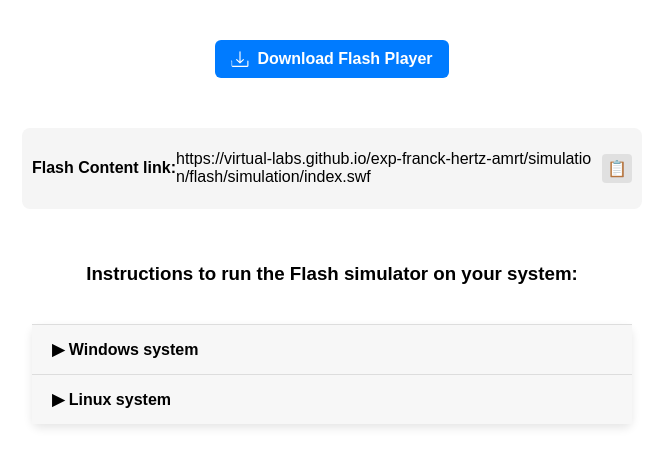
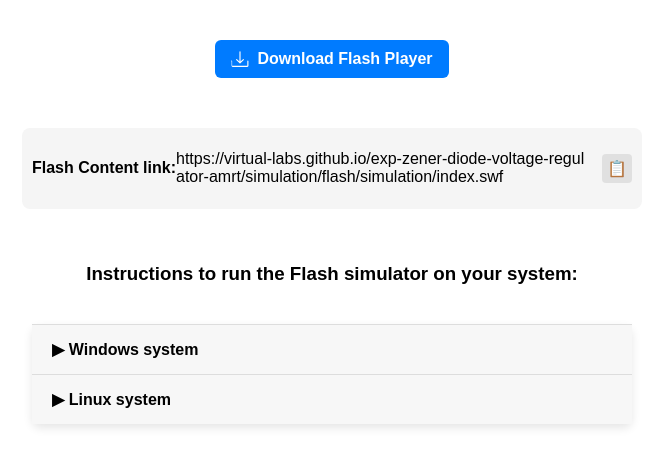
Before and after one commit to virtual-labs/exp-zener-diode-voltage-regulator-amrt, a plain HTML site: page experiment/simulation/index.html in a window 1280 px wide. Shown: the whole page, without its empty margins (308-971 px from the left). Drawn offline with Linux system fonts and the light colour scheme.

Commit message:
Update index.html

```diff
--- a/experiment/simulation/index.html
+++ b/experiment/simulation/index.html
@@ -21,7 +21,7 @@
 
 	<div class="copy-container">
     <p><h4>Flash Content link: </h4> </p>
-  <span class="link-text" id="copyText">https://virtual-labs.github.io/exp-franck-hertz-amrt/simulation/flash/simulation/index.swf</span>
+  <span class="link-text" id="copyText">https://virtual-labs.github.io/exp-zener-diode-voltage-regulator-amrt/simulation/flash/simulation/index.swf</span>
   <div class="copy-icon" onclick="copyLink()">
     📋
   </div>
```
